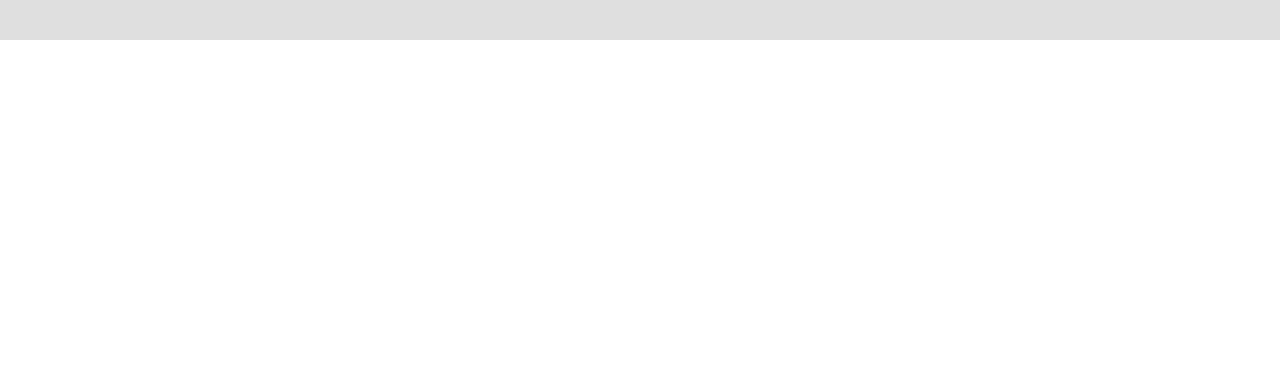
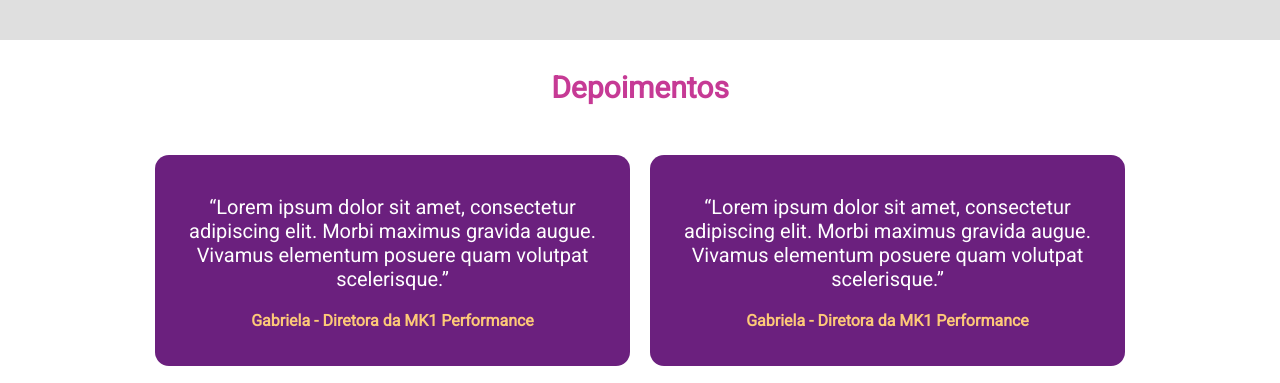
Before and after one commit to rodrigopulse/vagalumeria, a React (Create React App) app: page / in a window 1280 px wide. Shown: the part 1296-1679 px from the top of the page. Before the commit the page ends 1336 px from the top, so only its background shows below. Built offline with nearby package versions, Linux system fonts and the light colour scheme.

Commit message:
criado os quadros de depoimentos

```diff
--- a/src/App.js
+++ b/src/App.js
@@ -5,6 +5,7 @@ import Header from './components/Header'
 import Hero from './components/Hero'
 import Servicos from './components/Servicos'
 import Portfolio from './components/Portfolio'
+import Depoimentos from './components/Depoimentos'
 
 import './App.scss'
 export default class LottieControl extends React.Component {
@@ -17,6 +18,7 @@ export default class LottieControl extends React.Component {
         <Hero />
         <Servicos />
         <Portfolio />
+        <Depoimentos />
       </div>
     )
   }
--- /dev/null
+++ b/src/components/Depoimentos/depoimentos.scss
@@ -0,0 +1,35 @@
+.depoimentos {
+  &__titulo {
+    font-size: 30px;
+    font-weight: 700;
+    color: #c63a95;
+    text-align: center;
+  }
+  &__quadro {
+    width: 50%;
+    padding: 20px 10px 20px 0;
+    &:last-child {
+      padding: 20px 0 20px 10px;
+    }
+  }
+  &__conteudo {
+    width: 100%;
+    height: 100%;
+    position: relative;
+    display: block;
+    background: #6b207e;
+    border-radius: 14px;
+    padding: 20px;
+  }
+  &__texto {
+    color: #fff;
+    text-align: center;
+    font-size: 20px;
+  }
+  &__nome {
+    font-size: 16px;
+    font-weight: 700;
+    color: #FDC978;
+    text-align: center;
+  }
+}
--- /dev/null
+++ b/src/components/Depoimentos/index.js
@@ -0,0 +1,33 @@
+import React, { Component } from 'react'
+
+import './depoimentos.scss'
+
+const Quadro = (props) => {
+  return (
+    <div className = 'depoimentos__quadro'>
+      <div className = 'depoimentos__conteudo'>
+        <p className = 'depoimentos__texto'> { props.depoimento } </p>
+        <p className = 'depoimentos__nome'> {props.nome } </p>
+      </div>
+    </div>
+  )
+}
+export default class Depoimentos extends Component {
+  render() {
+    return (
+      <div className = 'container depoimentos'>
+        <h3 className = 'depoimentos__titulo'>Depoimentos</h3>
+        <div className = 'container container--flex'>
+          <Quadro
+            nome = 'Gabriela - Diretora da MK1 Performance'
+            depoimento = '“Lorem ipsum dolor sit amet, consectetur adipiscing elit. Morbi maximus gravida augue. Vivamus elementum posuere quam volutpat scelerisque.”'
+          />
+          <Quadro
+            nome = 'Gabriela - Diretora da MK1 Performance'
+            depoimento = '“Lorem ipsum dolor sit amet, consectetur adipiscing elit. Morbi maximus gravida augue. Vivamus elementum posuere quam volutpat scelerisque.”'
+          />
+        </div>
+      </div>
+    )
+  }
+}
```
Also changed, not shown: src/assets/imagens/hero/bg-hero.jpg, src/assets/imagens/hero/bg-hero.svg (added).
